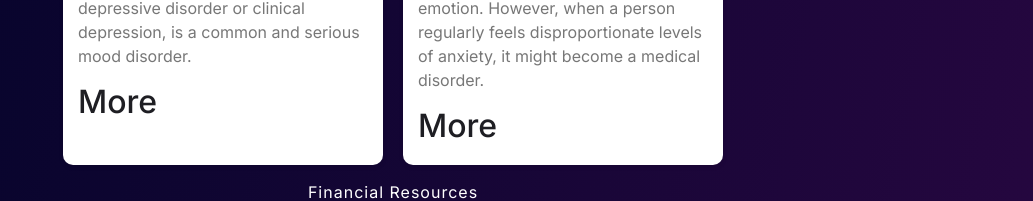
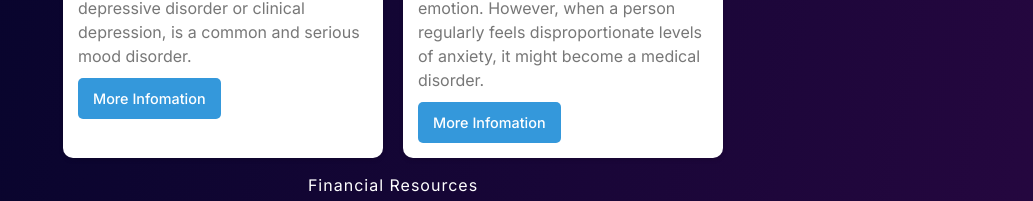
Before and after one commit to BhuwanTiwari2002/crisisconnector_web, a Next.js app: page /resources in a window 1280 px wide. Shown: the part 542-743 px from the top of the page, without its empty margins (247-1280 px from the left). Built offline with nearby package versions, Linux system fonts and the light colour scheme.

Commit message:
Added button design to the More info

```diff
--- a/app/resources/page.js
+++ b/app/resources/page.js
@@ -32,7 +32,7 @@ const HotlineSearch = async () => {
                               <div className='resource-info'>
                                 <h2 className='resource-title'>{title}</h2>
                                 <p className='resource-desc'>{description}</p>
-                                <Link className='' href={'/Resources/' + title}>More</Link>
+                                <Link className='resource-link ' href={'/Resources/' + title}>More Infomation</Link>
                               </div>
                             </div>
                           );
```
